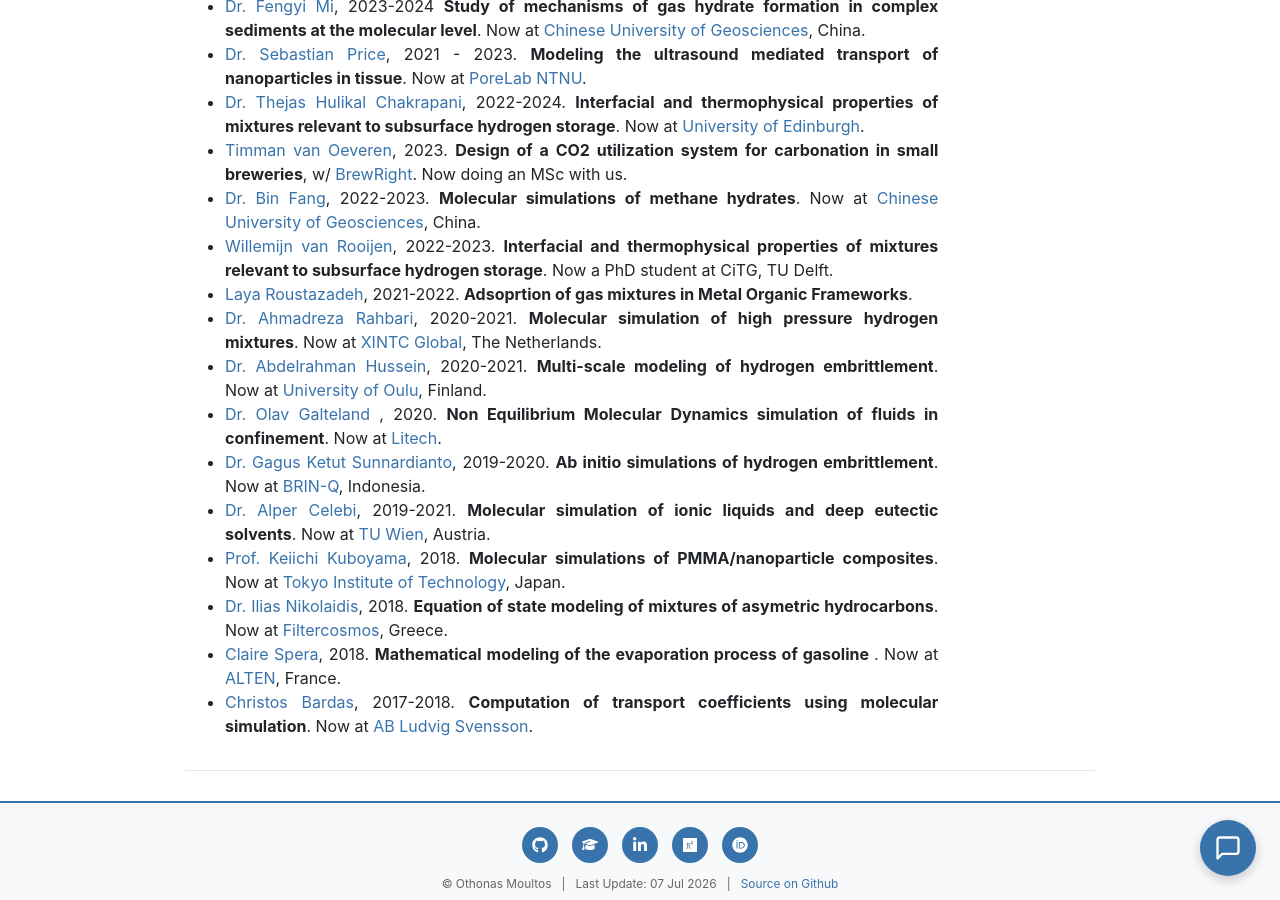
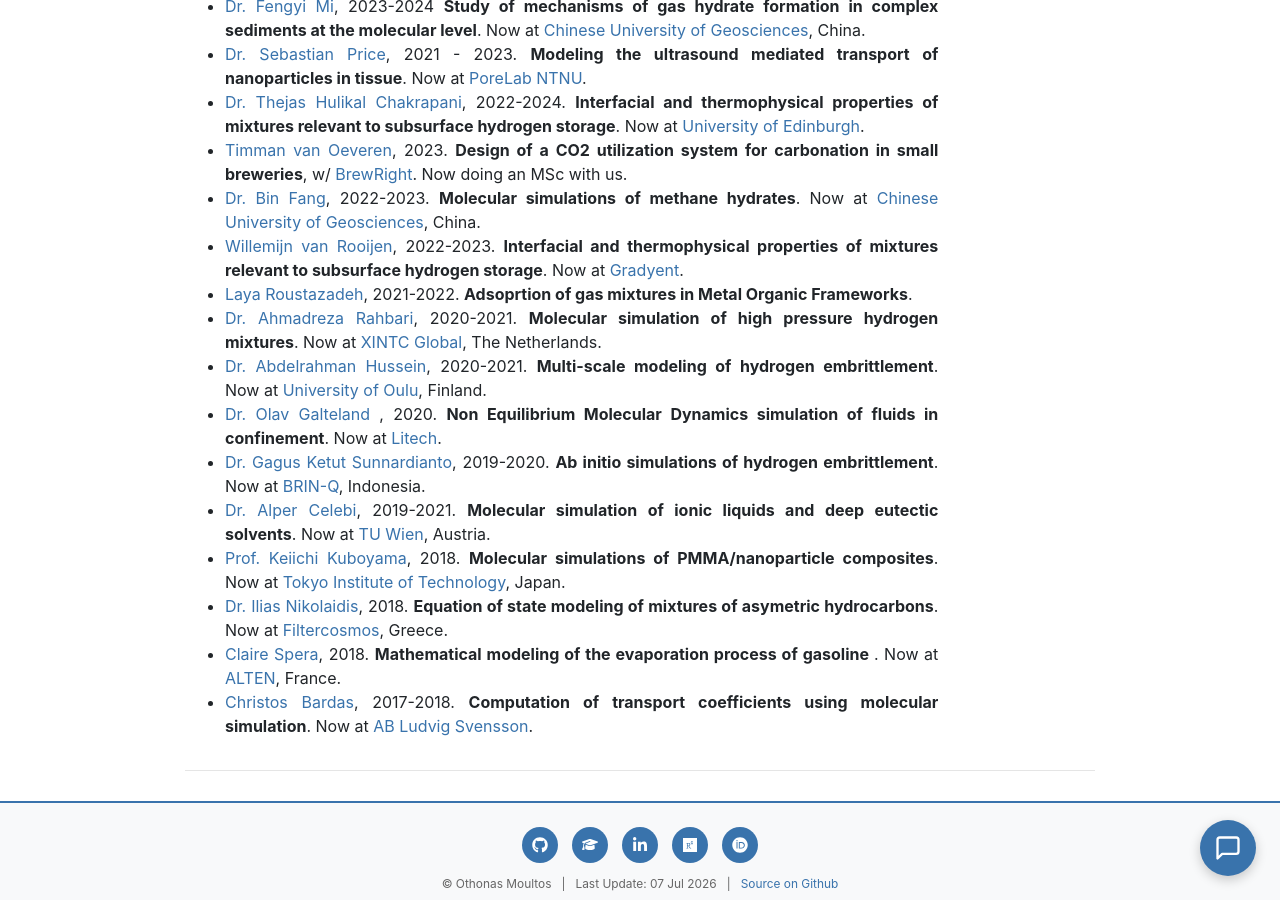
Before and after one commit to omoultosEthTuDelft/web, a Jekyll site: the page built from alumni/index.md, in a window 1280 px wide and 900 px high, scrolled down 2115 px. Built offline with Jekyll 4.4.1, drawn with Linux system fonts in a browser that asks for light colours.

Commit message:
Update Willemijn van Rooijen's position to Gradyent
Co-Authored-By: Claude Fable 5 <noreply@anthropic.com>

```diff
--- a/alumni/index.md
+++ b/alumni/index.md
@@ -65,7 +65,7 @@ https://repository.tudelft.nl/record/uuid:2839134b-9631-477c-aafb-3a0fecf49b6c).
 - [Dr. Thejas Hulikal Chakrapani](https://scholar.google.com/citations?user=BTpwy_AAAAAJ&hl=en), 2022-2024. <strong>Interfacial and thermophysical properties of mixtures relevant to subsurface hydrogen storage</strong>. Now at [University of Edinburgh](https://www.ed.ac.uk).
 - [Timman van Oeveren](https://www.linkedin.com/in/timman-van-oeveren-26364a175/?originalSubdomain=nl), 2023. <strong>Design of a CO2 utilization system for carbonation in small breweries</strong>, w/ <a href="https://brew-right.com">BrewRight</a>. Now doing an MSc with us.
 - [Dr. Bin Fang](), 2022-2023. <strong>Molecular simulations of methane hydrates</strong>. Now at [Chinese University of Geosciences](https://en.cug.edu.cn), China.
-- [Willemijn van Rooijen](https://www.linkedin.com/in/willemijn-van-rooijen-46398a151/?originalSubdomain=nl), 2022-2023. <strong>Interfacial and thermophysical properties of mixtures relevant to subsurface hydrogen storage</strong>. Now a PhD student at CiTG, TU Delft.
+- [Willemijn van Rooijen](https://www.linkedin.com/in/willemijn-van-rooijen-46398a151/?originalSubdomain=nl), 2022-2023. <strong>Interfacial and thermophysical properties of mixtures relevant to subsurface hydrogen storage</strong>. Now at [Gradyent](http://www.gradyent.ai/).
 - [Laya Roustazadeh](https://www.qatar.tamu.edu/news-and-events/news/2020/06/24/texas-a-and-m-at-qatar-names-outstanding-graduates/), 2021-2022. <strong>Adsoprtion of gas mixtures in Metal Organic Frameworks</strong>.
 - [Dr. Ahmadreza Rahbari](https://www.linkedin.com/in/arahbari/?originalSubdomain=nl), 2020-2021. <strong> Molecular simulation of high pressure hydrogen mixtures</strong>. Now at [XINTC Global](http://www.xintcglobal.com/), The Netherlands.
 - [Dr. Abdelrahman Hussein](https://www.linkedin.com/in/abdelrahman-hussein-3b42b415/?originalSubdomain=nl), 2020-2021. <strong> Multi-scale modeling of hydrogen embrittlement</strong>. Now at [University of Oulu](http://www.oulu.fi/), Finland.
```
